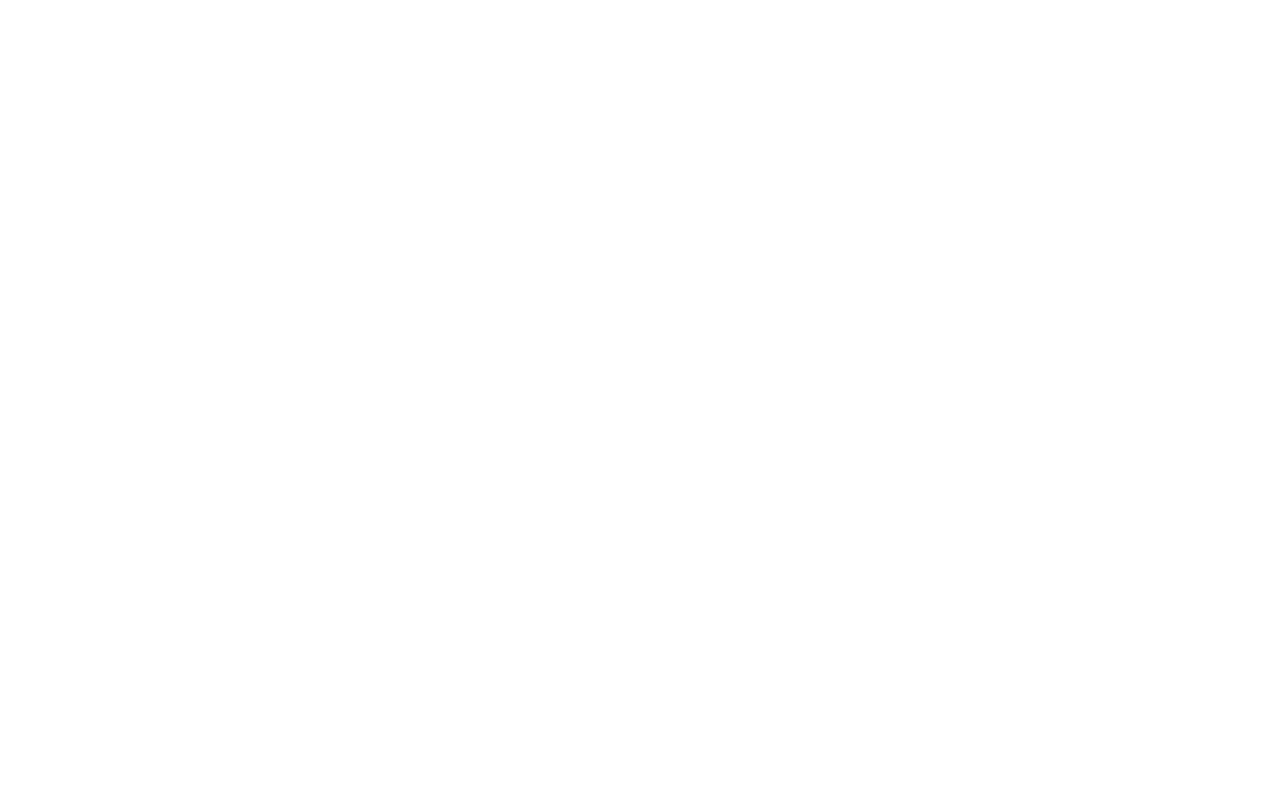
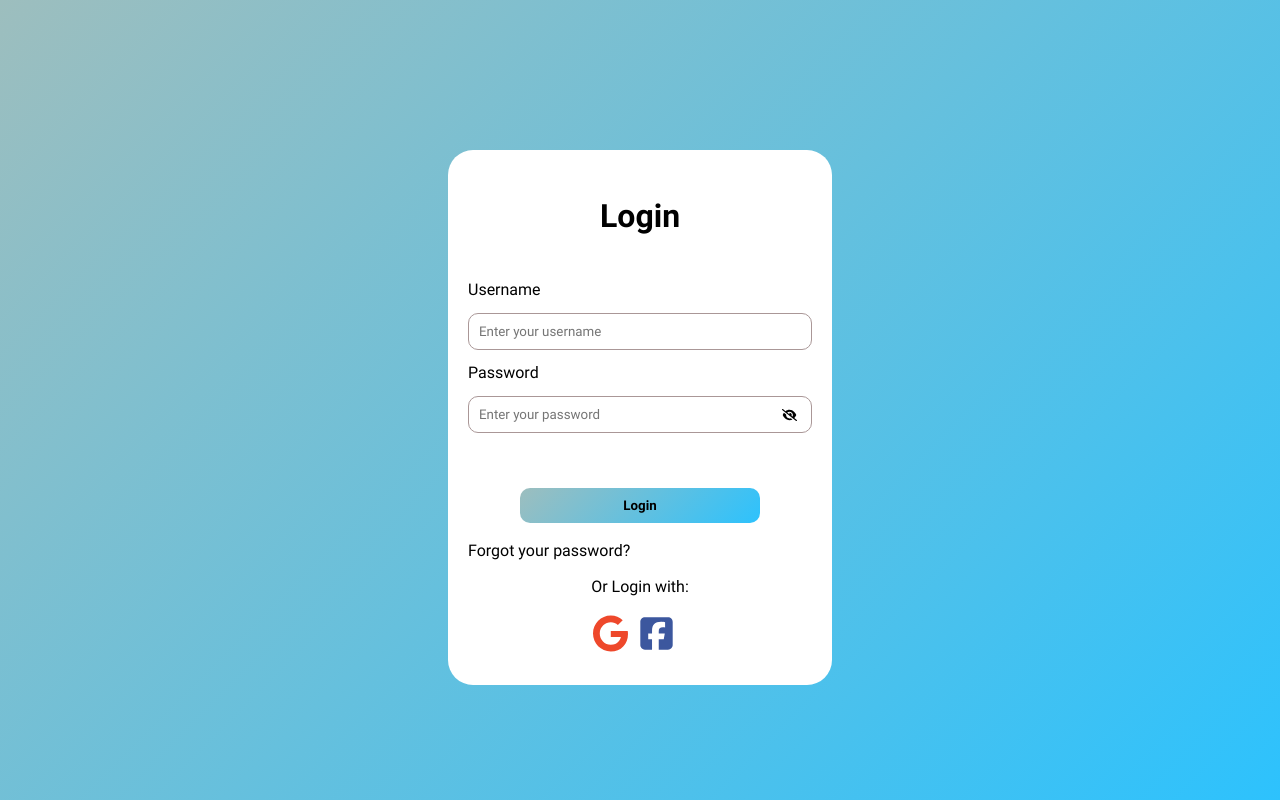
Before and after one commit to TranLeKhanhDuyen/Knowledge, a React (Vite) app in the folder BookingCare/: page /login in a window 1280 px wide. Before the commit this address had no page. Built offline with nearby package versions, Linux system fonts and the light colour scheme.

Commit message:
feat: create login ui

```diff
--- a/BookingCare/src/App.tsx
+++ b/BookingCare/src/App.tsx
@@ -1,5 +1,6 @@
 import DoctorDetailPage from '@pages/doctor-details/doctor';
 import HomePage from '@pages/homepage/home';
+import Login from '@pages/login/login';
 import { BrowserRouter as Router, Route, Routes } from 'react-router-dom';
 
 const App = () => {
@@ -8,6 +9,7 @@ const App = () => {
       <Routes>
         <Route path='/' element={<HomePage />} />
         <Route path='/doctor' element={<DoctorDetailPage />} />
+        <Route path='/login' element={<Login />} />
       </Routes>
     </Router>
   );
--- /dev/null
+++ b/BookingCare/src/pages/login/login.css
@@ -0,0 +1,113 @@
+.login-background {
+  background: rgb(34, 193, 195);
+  background: linear-gradient(
+    135deg,
+    rgb(157, 190, 190) 0%,
+    rgb(45, 194, 253) 100%
+  );
+  width: 100vw;
+  height: 100vh;
+  padding-top: 50px;
+}
+
+.login-container {
+  max-width: 500px;
+  min-width: 300px;
+  max-height: 700px;
+  width: 30%;
+  height: auto;
+  margin: 100px auto;
+  background-color: #ffffff;
+  border-radius: 25px;
+}
+
+.login-content {
+  display: flex;
+  flex-direction: column;
+  gap: 20px;
+  padding: 20px;
+}
+
+.login-title {
+  text-align: center;
+  padding: 30px;
+}
+
+.form-input {
+  display: flex;
+  flex-direction: column;
+}
+
+.text-field {
+  padding: 10px;
+  border: 1px solid rgb(170, 151, 151);
+  border-radius: 10px;
+  margin-top: 15px;
+  margin-bottom: 15px;
+  width: 100%;
+  outline: none;
+}
+
+.text-field:focus {
+  border: 1px solid rgb(89, 207, 228);
+}
+
+.password-container {
+  position: relative;
+}
+
+.eye {
+  background-repeat: no-repeat;
+  height: 15px;
+  width: 15px;
+  position: absolute;
+  right: 15px;
+  top: 28px;
+}
+
+.hide-eye {
+  background-image: url(../../assets/icons/ic-eye.svg);
+}
+
+.show-eye {
+  background-image: url(../../assets/icons/ic-eye-slash.svg);
+}
+
+.login-button {
+  width: 70%;
+  margin: 0 auto;
+  padding: 10px 20px;
+  border: none;
+  border-radius: 10px;
+  background: linear-gradient(
+    135deg,
+    rgb(157, 190, 190) 0%,
+    rgb(45, 194, 253) 100%
+  );
+}
+
+.afternative-login {
+  display: flex;
+  margin: 0 auto;
+}
+
+.option-text {
+  margin: 0 auto;
+}
+
+.login-google {
+  background-image: url('../../assets//icons/ic-google.svg');
+  background-repeat: no-repeat;
+  min-width: 35px;
+  display: block;
+  margin-right: 10px;
+}
+
+.login-facebook {
+  background-image: url('../../assets/icons/ic-facebook.svg');
+  background-repeat: no-repeat;
+  min-width: 50px;
+  min-height: 50px;
+  display: block;
+  padding: 20px;
+}
--- /dev/null
+++ b/BookingCare/src/pages/login/login.tsx
@@ -0,0 +1,106 @@
+import { ChangeEvent, useState } from 'react' // Import React
+import './login.css'
+import { useNavigate } from 'react-router-dom'
+
+interface ILoginState {
+  username: string
+  password: string
+  isShowPassword: boolean
+  errMessage: string
+}
+
+const Login = () => {
+  const [state, setState] = useState<ILoginState>({
+    username: '',
+    password: '',
+    isShowPassword: false,
+    errMessage: ''
+  })
+
+  const handleOnChangeUsername = (event: ChangeEvent<HTMLInputElement>) => {
+    setState({
+      ...state,
+      username: event.target.value
+    })
+  }
+
+  const handleOnChangePassword = (event: ChangeEvent<HTMLInputElement>) => {
+    setState({
+      ...state,
+      password: event.target.value
+    })
+  }
+
+  const handleShowHidePassword = () => {
+    setState({
+      ...state,
+      isShowPassword: !state.isShowPassword
+    })
+  }
+
+  const navigate = useNavigate()
+
+  const handleLogin = async () => {
+    setState({
+      ...state,
+      errMessage: '' // clear error code
+    })
+
+    navigate('/')
+  }
+
+  return (
+    <div className='login-background'>
+      <div className='login-container'>
+        <div className='login-content '>
+          <div className='login-title text-5xl text-bold'>Login</div>
+          <div className='form-input'>
+            <label>Username</label>
+            <input
+              type='text'
+              className='username text-field'
+              placeholder='Enter your username'
+              value={state.username}
+              onChange={(event) => handleOnChangeUsername(event)}
+            />
+            <label>Password</label>
+            <div className='password-container'>
+              <input
+                className='password text-field'
+                type={state.isShowPassword ? 'text' : 'password'}
+                placeholder='Enter your password'
+                value={state.password}
+                onChange={(event) => handleOnChangePassword(event)}
+              />
+              <span
+                className={`eye cursor ${
+                  state.isShowPassword ? 'hide-eye' : 'show-eye'
+                }`}
+                onClick={handleShowHidePassword}
+              ></span>
+            </div>
+          </div>
+
+          <div className='col-12' style={{ color: 'red' }}>
+            {state.errMessage}
+          </div>
+
+          <button
+            className='login-button text-bold cursor'
+            onClick={handleLogin}
+          >
+            Login
+          </button>
+          <span className='forgot-password'>Forgot your password?</span>
+          <span className='option-text'>Or Login with: </span>
+          <div className='afternative-login'>
+            <a href='#' className='login-google'></a>
+            <a href='#' className='login-facebook'></a>
+          </div>
+        </div>
+      </div>
+    </div>
+  )
+}
+
+export default Login
```
Also changed, not shown: BookingCare/src/pages/manager/manager.css (added), BookingCare/src/pages/manager/manager.tsx (added).
